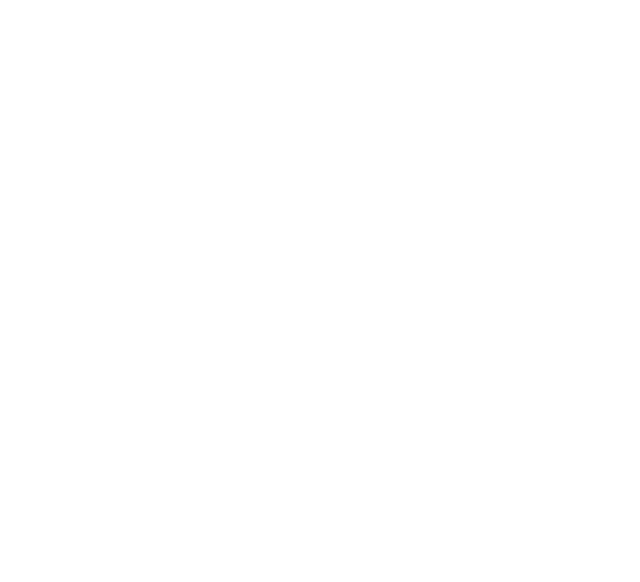
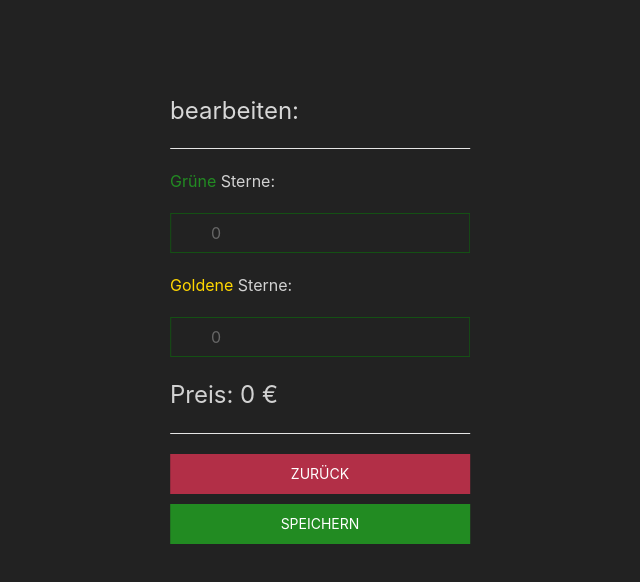
Before and after one commit to MichaelGloessl04/ballking_frontend, a Vue app: page /edit/11111 in a window 1280 px wide. Before the commit this address had no page. Shown: the top 582 px of the page, without its empty margins (320-960 px from the left). Built offline with nearby package versions, Linux system fonts and the light colour scheme; no server answers.

Commit message:
darkmode

```diff
--- a/src/App.vue
+++ b/src/App.vue
@@ -1,10 +1,21 @@
 <template>
-  <div class="main padlr padtop uk-position-top-center">
-      <RouterView />
+  <div id="app">
+    <div class="uk-background-secondary">
+      <div class="padlr padtop uk-position-top-center">
+        <RouterView />
+      </div>
+    </div>
   </div>
 </template>
 
 <style>
+.uk-background-secondary {
+  position: fixed;
+  top: 0;
+  bottom: 0;
+  left: 0;
+  right: 0;
+}
 .padlr {
   padding-left: calc(15px + 1vw);
   padding-right: calc(15px + 1vw);
@@ -12,17 +23,10 @@
 .padtop {
   padding-top: calc(15px + 4vh);
 }
-.highlight {
-  background: url(//s2.svgbox.net/pen-brushes.svg?ic=brush-9&color=228B22);
-  margin: -2px -6px;
-  padding:  2px  6px;
-}
 .highlightheading {
   letter-spacing: 2px;
   background: linear-gradient(to bottom, #0000 65%, #228B22 50%);
-}
-tr:nth-child(even) {
-  background-color: #eaf4ea;
+  color: #d7d7d7;
 }
 .green {
   color: #228B22;
@@ -30,4 +34,10 @@ tr:nth-child(even) {
 .gold {
   color: gold;
 }
+.mlig {
+  color: #d2d2d2;
+}
+.lig {
+  color: #d7d7d7;
+}
 </style>
--- a/src/components/PointList.vue
+++ b/src/components/PointList.vue
@@ -3,16 +3,16 @@
     <table class="uk-table uk-width-expand uk-table-divider">
       <thead>
         <tr>
-          <th>Maturant/in</th>
+          <th></th>
           <th></th>
           <th></th>
         </tr>
       </thead>
       <tbody>
-        <tr v-for="student in students" :key="student.id" @click="add(student.id)">
-          <td>{{ student.name }} {{ student.surname }}</td>
-          <td>{{ student.points }}</td>
-          <td uk-icon="icon: pencil"></td>
+        <tr v-for="student in students" :key="student.id" @click="add(student.id)" class="row-highlight">
+          <td class="mlig">{{ student.name }} {{ student.surname }}</td>
+          <td class="mlig">{{ student.points }}</td>
+          <td style="color: #d2d2d2;" uk-icon="icon: pencil"></td>
         </tr>
       </tbody>
     </table>
@@ -81,4 +81,8 @@ watch(() => props.search, () => {
 
 
 <style scoped>
+.row-highlight:hover,
+.row-highlight:active {
+  background-color: #0f3b0f;
+}
 </style>
--- a/src/components/StudentList.vue
+++ b/src/components/StudentList.vue
@@ -7,7 +7,7 @@
     </thead>
     <tbody>
       <tr v-for="student in students" :key="student.id">
-        <td>{{ student.name }} {{ student.surname }}</td>
+        <td class="uk-text-large">{{ student.name }} {{ student.surname }}</td>
       </tr>
     </tbody>
   </table>
--- a/src/router/index.ts
+++ b/src/router/index.ts
@@ -29,7 +29,7 @@ const router = createRouter({
       component: PointManager,
     },
     {
-      path: "/edit/",
+      path: "/edit/:id:green:gold:green_price:gold_price",
       name: "edit",
       component: Edit,
     },
--- a/src/views/Edit.vue
+++ b/src/views/Edit.vue
@@ -1,22 +1,22 @@
 <template>
   <form class="padtop">
-    <h3>{{ student.name }} {{ student.surname }} bearbeiten:</h3>
+    <h3 class="lig">{{ student.name }} {{ student.surname }} bearbeiten:</h3>
     <hr>
     <div class="uk-margin">
-        <p><span class="green">Grüne</span> Sterne:</p>
+        <p class="mlig"><span class="green">Grüne</span> Sterne:</p>
         <div class="uk-inline">
             <a class="uk-form-icon" href="#" uk-icon="icon: pencil"></a>
             <input class="uk-input" type="number" name="green" v-model="green" placeholder="1">
         </div>
     </div>
     <div class="uk-margin">
-        <p><span class="gold">Goldene</span> Sterne:</p>
+        <p class="mlig"><span class="gold">Goldene</span> Sterne:</p>
         <div class="uk-inline">
             <a class="uk-form-icon" href="#" uk-icon="icon: pencil"></a>
             <input class="uk-input" type="number" name="gold" v-model="gold" placeholder="1">
         </div>
     </div>
-    <div class="uk-text-lead">
+    <div class="uk-text-large mlig">
       Preis: {{ (green * Number(route.params.green_price)) + (gold * Number(route.params.gold_price)) }} €
     </div>
     <hr>
--- a/src/views/PointManager.vue
+++ b/src/views/PointManager.vue
@@ -9,15 +9,15 @@
     </form>
     </div>
     <hr>
-    <h2>Übersicht</h2>
-    <div class="uk-text-bold">
+    <h2 style="color: #d7d7d7;">Übersicht</h2>
+    <div class="uk-text-bold lig">
       <span class="green">Grün:</span> {{ green_price }} € -> {{ green }} Punkte
     </div>
-    <div class="uk-text-bold">
+    <div class="uk-text-bold lig">
       <span class="gold">Gold:</span> {{ gold_price }} € -> {{ gold }} Punkte
     </div>
     <hr>
-    <h2>Maturant/in</h2>
+    <h2 style="color: #d7d7d7;">Maturant/in</h2>
     <PointList :search="search" :green="green" :gold="gold" :green_price="green_price" :gold_price="gold_price"/>
   </div>
 </template>
--- a/src/views/QueenRanking.vue
+++ b/src/views/QueenRanking.vue
@@ -1,7 +1,7 @@
 <template>
   <main>
     <div class="padtop">
-      <span><img src="../assets/tiara.svg" style="height: calc(70px + 5vh); padding-left: 43px; margin-bottom: -40px;"></span>
+      <span><img src="../assets/tiara.svg" style="height: calc(70px + 5vh); padding-left: 50px; margin-bottom: -40px;"></span>
       <h1>
         <span class="highlightheading">Ballkönigin</span>
       </h1>
--- a/src/views/Ranking.vue
+++ b/src/views/Ranking.vue
@@ -2,7 +2,7 @@
   <main>
     <div class="grid padtop">
       <div>
-        <span><img src="../assets/tiara.svg" style="height: calc(70px + 5vh); padding-left: 43px; margin-bottom: -40px;"></span>
+        <span><img src="../assets/tiara.svg" style="height: calc(70px + 5vh); padding-left: 50px; margin-bottom: -40px;"></span>
         <h1>
           <span class="highlightheading">Ballkönigin</span>
         </h1>
```
Also changed, not shown: src/ukit/css/uikit.css.
